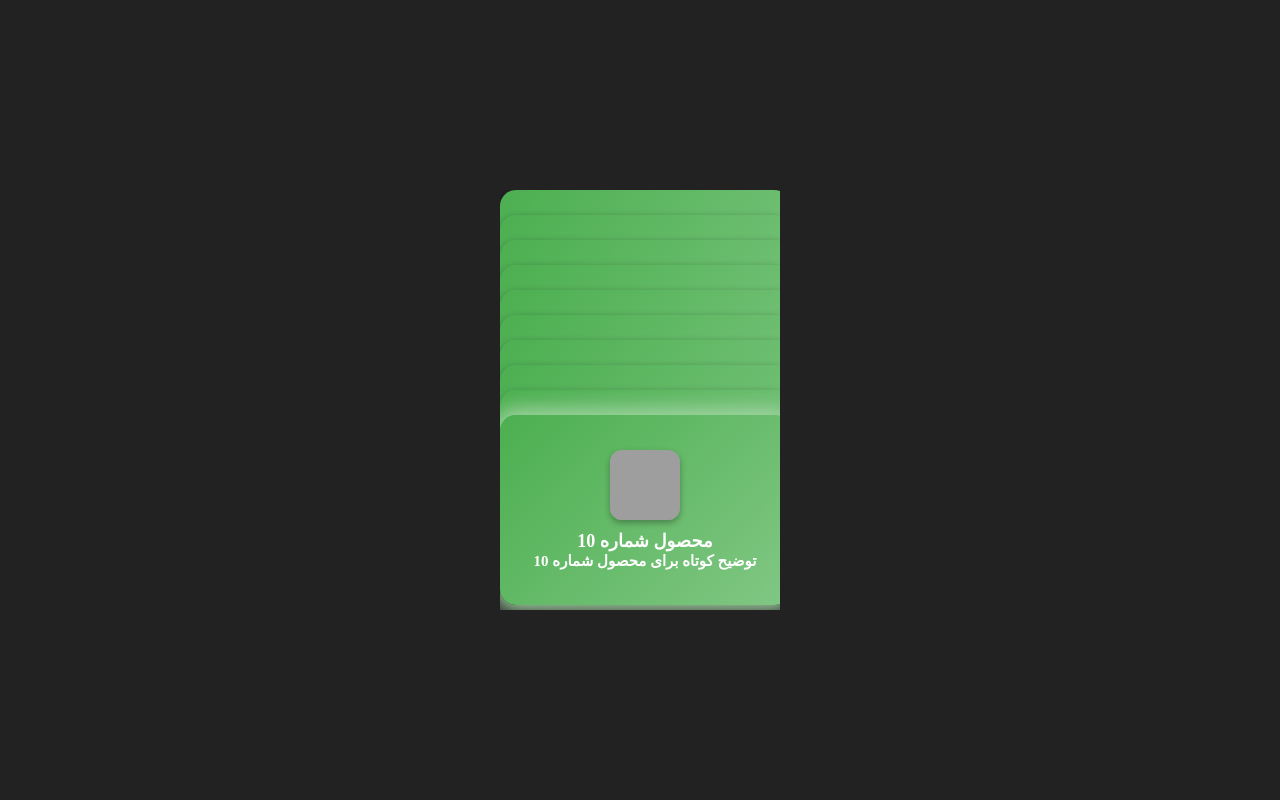
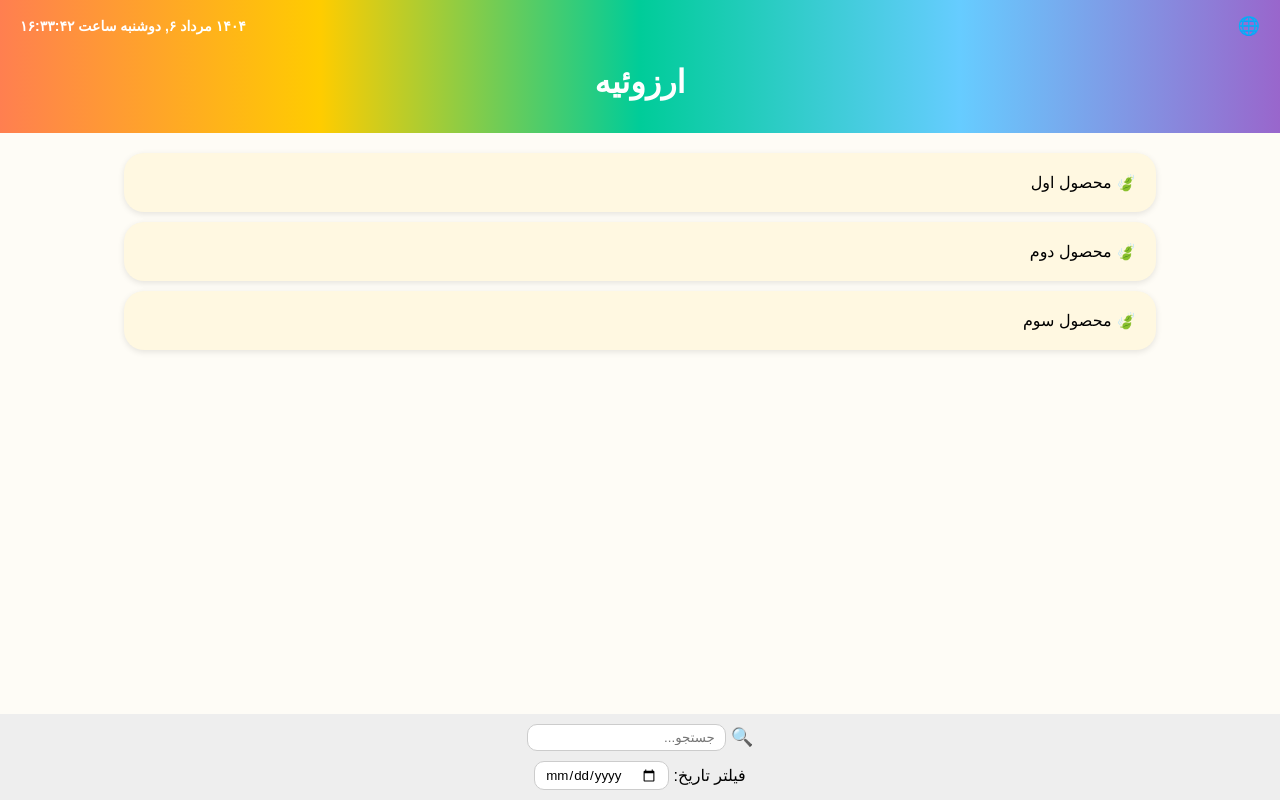
Before and after one commit to orzooiyehmarket/bazar_orzooiyeh, a plain HTML site: page doc/terminal.html in a window 1280 px wide. Drawn offline with Linux system fonts and the light colour scheme; grey boxes are pictures that could not be loaded; a web font is replaced by a local one.

Commit message:
Update terminal.html

```diff
--- a/doc/terminal.html
+++ b/doc/terminal.html
@@ -1,162 +1,131 @@
 <!DOCTYPE html>
-<html lang="fa">
+<html lang="fa" dir="rtl">
 <head>
   <meta charset="UTF-8" />
-<meta name="viewport" content="width=device-width, initial-scale=1" />
-<title>برگ‌های عمودی چرخه‌ای با ۱۰ برگ ثابت</title>
+  <meta name="viewport" content="width=device-width, initial-scale=1.0"/>
+  <title>بازار ارزوئیه</title>
   <style>
+    @font-face {
+      font-family: 'Vazir';
+      src: url('https://cdn.fontcdn.ir/Font/Persian/Vazir/Vazir-Regular.woff2') format('woff2');
+    }
     body {
       margin: 0;
-    background: #222;
+      padding: 0;
+      font-family: 'Vazir', sans-serif;
+      background: #fefcf6;
+      display: flex;
+      flex-direction: column;
+      min-height: 100vh;
+    }
+    header {
+      background: linear-gradient(to right, #ff7f50, #ffcc00, #00cc99, #66ccff, #9966cc);
+      padding: 10px;
+      color: white;
+      text-align: center;
+      position: relative;
+    }
+    .top-bar {
+      display: flex;
+      justify-content: space-between;
+      align-items: center;
+      font-size: 14px;
+      padding: 5px 10px;
+      color: #fff;
+    }
+    .language-toggle {
+      cursor: pointer;
+      font-size: 18px;
+    }
+    #time {
+      font-weight: bold;
+    }
+    main {
+      flex: 1;
+      padding: 20px;
+      display: flex;
+      flex-direction: column;
+      align-items: center;
+      gap: 10px;
+    }
+    .leaf {
+      background: #fff8e1;
+      border-radius: 20px;
+      box-shadow: 0 2px 6px rgba(0,0,0,0.1);
+      padding: 20px;
+      width: 80%;
+      cursor: pointer;
+      transition: transform 0.2s ease;
+    }
+    .leaf:hover {
+      transform: scale(1.03);
+      background: #fff4d6;
+    }
+    footer {
+      background: #eee;
+      padding: 10px;
       display: flex;
       justify-content: center;
+      flex-direction: column;
       align-items: center;
-    height: 100vh;
-    user-select: none;
+      gap: 10px;
     }
-  #deck {
-    position: relative;
-    width: 280px;
-    height: 420px;
-    perspective: 800px;
-    overflow: hidden;
+    .search-box, .date-filter {
+      display: flex;
+      align-items: center;
+      gap: 5px;
     }
-  .leaf {
-    position: absolute;
-    width: 260px;
-    height: 160px;
-    background: linear-gradient(135deg, #4CAF50 0%, #81C784 100%);
-    border-radius: 16px;
-    box-shadow: 0 4px 8px rgba(0,0,0,0.5);
-    color: white;
-    font-weight: bold;
+    input[type="text"], input[type="date"] {
+      padding: 5px 10px;
+      border-radius: 10px;
+      border: 1px solid #ccc;
+      font-family: inherit;
+    }
+    .search-icon {
       font-size: 18px;
-    padding: 15px;
-    cursor: pointer;
-    user-select: none;
-    transition: transform 0.3s ease, box-shadow 0.3s ease;
-    display: flex;
-    flex-direction: column;
-    justify-content: center;
-    align-items: center;
-  }
-  .leaf img {
-    width: 70px;
-    height: 70px;
-    border-radius: 12px;
-    margin-bottom: 10px;
-    object-fit: cover;
-    box-shadow: 0 3px 6px rgba(0,0,0,0.3);
-  }
-  .leaf.selected {
-    box-shadow: 0 0 20px 6px #A5D6A7;
-    transform: scale(1.1);
-    z-index: 100 !important;
     }
   </style>
 </head>
 <body>
 
-<div id="deck"></div>
+  <header>
+    <div class="top-bar">
+      <div class="language-toggle">🌐</div>
+      <div id="time">در حال بارگذاری...</div>
+    </div>
+    <h1>ارزوئیه</h1>
+  </header>
 
-<audio id="shpSound" src="https://actions.google.com/sounds/v1/cartoon/wood_plank_flicks.ogg"></audio>
+  <main id="leaves-container">
+    <div class="leaf" onclick="alert('محصول اول')">🍃 محصول اول</div>
+    <div class="leaf" onclick="alert('محصول دوم')">🍃 محصول دوم</div>
+    <div class="leaf" onclick="alert('محصول سوم')">🍃 محصول سوم</div>
+    <!-- می‌توان با جاوااسکریپت، برگ‌ها را دینامیک ساخت -->
+  </main>
+
+  <footer>
+    <div class="search-box">
+      <span class="search-icon">🔍</span>
+      <input type="text" placeholder="جستجو..." />
+    </div>
+    <div class="date-filter">
+      <label for="date">فیلتر تاریخ:</label>
+      <input type="date" id="date" />
+    </div>
+  </footer>
 
   <script>
-  const deck = document.getElementById('deck');
-  const shpSound = document.getElementById('shpSound');
-
-  const totalProducts = 20;
-  const visibleCount = 10;
-
-  const products = Array.from({length: totalProducts}, (_, i) => ({
-    id: i + 1,
-    name: `محصول شماره ${i+1}`,
-    img: `https://picsum.photos/seed/${i+1}/80/80`,
-    desc: `توضیح کوتاه برای محصول شماره ${i+1}`
-  }));
-
-  let leaves = [];
-  let currentStartIndex = 0;  // شروع شاخص محصول در نمایش ۱۰ برگ
-  let selectedIndex = -1;
-
-  function playShpSound() {
-    shpSound.currentTime = 0;
-    shpSound.play();
+    // ساعت و تاریخ شمسی به‌صورت زنده
+    function updateTime() {
+      const now = new Date();
+      const fa = new Intl.DateTimeFormat('fa-IR', {
+        weekday: 'long', year: 'numeric', month: 'long', day: 'numeric',
+        hour: '2-digit', minute: '2-digit', second: '2-digit'
+      });
+      document.getElementById('time').textContent = fa.format(now);
     }
-
-  function createLeaf(product, positionIndex) {
-    const leaf = document.createElement('div');
-    leaf.className = 'leaf';
-    leaf.style.zIndex = positionIndex;
-
-    // چینش عمودی
-    const offsetY = positionIndex * 25;
-    leaf.style.transform = `translateY(${offsetY}px)`;
-
-    leaf.innerHTML = `
-      <img src="${product.img}" alt="${product.name}">
-      <div>${product.name}</div>
-      <small>${product.desc}</small>
-    `;
-
-    leaf.addEventListener('click', (e) => {
-      e.stopPropagation();
-      selectLeaf(positionIndex);
-      playShpSound();
-    });
-
-    return leaf;
-  }
-
-  function updateLeaves() {
-    for(let i=0; i < visibleCount; i++){
-      const productIndex = (currentStartIndex + i) % totalProducts;
-      const leaf = leaves[i];
-      const product = products[productIndex];
-
-      // آپدیت محتوا
-      leaf.innerHTML = `
-        <img src="${product.img}" alt="${product.name}">
-        <div>${product.name}</div>
-        <small>${product.desc}</small>
-      `;
-
-      // موقعیت عمودی و z-index
-      const offsetY = i * 25;
-      leaf.style.transform = `translateY(${offsetY}px)`;
-      leaf.style.zIndex = i;
-
-      // آپدیت انتخاب
-      if(i === selectedIndex){
-        leaf.classList.add('selected');
-      } else {
-        leaf.classList.remove('selected');
-      }
-    }
-  }
-
-  function selectLeaf(positionIndex) {
-    selectedIndex = positionIndex;
-    updateLeaves();
-  }
-
-  // ساخت برگ‌ها به تعداد ثابت ۱۰ تا
-  for(let i=0; i < visibleCount; i++){
-    const productIndex = (currentStartIndex + i) % totalProducts;
-    const leaf = createLeaf(products[productIndex], i);
-    deck.appendChild(leaf);
-    leaves.push(leaf);
-  }
-
-  selectLeaf(visibleCount - 1);
-
-  // کلیک روی صفحه برای جابجایی برگ‌ها به بالا (صفحه شبیه ورق خوردن)
-  document.body.addEventListener('click', () => {
-    currentStartIndex = (currentStartIndex + 1) % totalProducts;
-    selectLeaf(visibleCount - 1);
-    updateLeaves();
-    playShpSound();
-  });
+    setInterval(updateTime, 1000);
+    updateTime();
   </script>
 
 </body>
```
Lines whose indentation alone changed are shown as unchanged.
